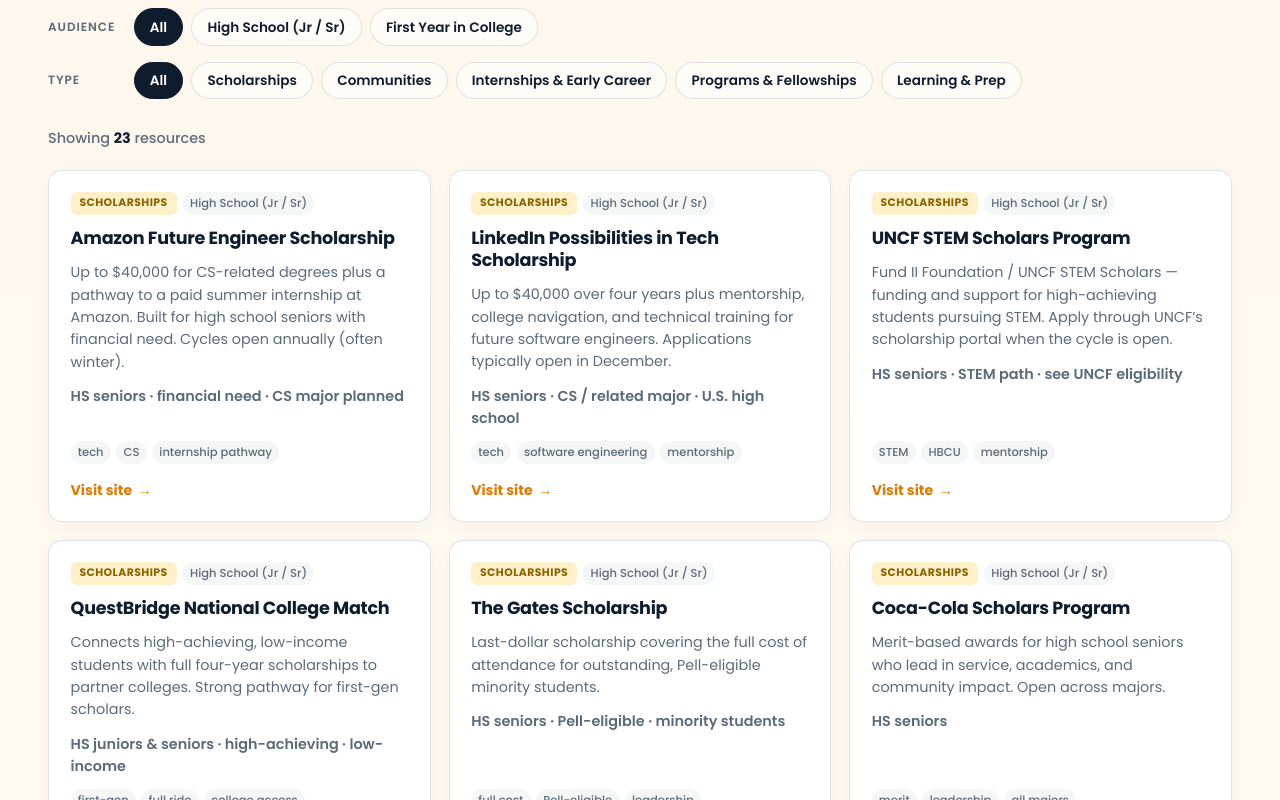
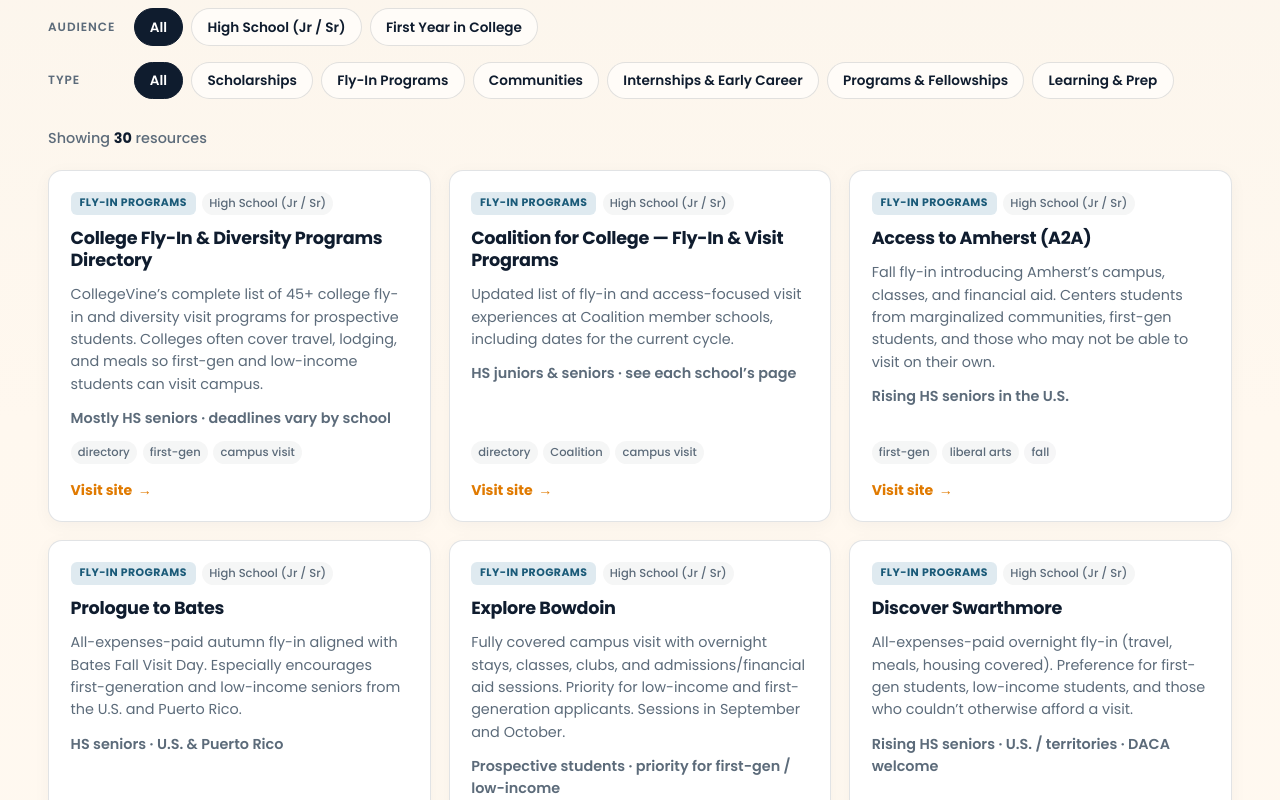
Before and after one commit to KennaissaNabi/FGS-ResourceHub, a React (Vite) app: page / in a window 1280 px wide. Shown: the part 1420-2220 px from the top of the page. Built offline with nearby package versions, Linux system fonts and the light colour scheme.

Commit message:
Add fly-in programs from the CollegeVine directory.
Introduce a Fly-In category with the full directory plus verified school programs for first-gen and low-income seniors.

```diff
--- a/src/App.tsx
+++ b/src/App.tsx
@@ -23,6 +23,7 @@
 const CATEGORIES: Array<"all" | Category> = [
   "all",
   "scholarship",
+  "fly-in",
   "community",
   "internship",
   "program",
--- a/src/data/resources.ts
+++ b/src/data/resources.ts
@@ -1,6 +1,7 @@
 export type Audience = "high-school" | "college-first-year" | "all";
 export type Category =
   | "scholarship"
+  | "fly-in"
   | "community"
   | "internship"
   | "program"
@@ -25,6 +26,7 @@
 
 export const categoryLabels: Record<Category, string> = {
   scholarship: "Scholarships",
+  "fly-in": "Fly-In Programs",
   community: "Communities",
   internship: "Internships & Early Career",
   program: "Programs & Fellowships",
@@ -32,6 +34,85 @@
 };
 
 export const resources: Resource[] = [
+  // ——— Fly-in / campus visit programs (HS) ———
+  {
+    id: "collegevine-fly-in-list",
+    name: "College Fly-In & Diversity Programs Directory",
+    description:
+      "CollegeVine’s complete list of 45+ college fly-in and diversity visit programs for prospective students. Colleges often cover travel, lodging, and meals so first-gen and low-income students can visit campus.",
+    url: "https://blog.collegevine.com/college-fly-in-and-diversity-programs-a-complete-list",
+    audiences: ["high-school"],
+    category: "fly-in",
+    tags: ["directory", "first-gen", "campus visit"],
+    eligibility: "Mostly HS seniors · deadlines vary by school",
+  },
+  {
+    id: "coalition-fly-in-list",
+    name: "Coalition for College — Fly-In & Visit Programs",
+    description:
+      "Updated list of fly-in and access-focused visit experiences at Coalition member schools, including dates for the current cycle.",
+    url: "https://www.coalitionforcollegeaccess.org/mycoalition-counselor-all/fly-in-programs-visits",
+    audiences: ["high-school"],
+    category: "fly-in",
+    tags: ["directory", "Coalition", "campus visit"],
+    eligibility: "HS juniors & seniors · see each school’s page",
+  },
+  {
+    id: "amherst-a2a",
+    name: "Access to Amherst (A2A)",
+    description:
+      "Fall fly-in introducing Amherst’s campus, classes, and financial aid. Centers students from marginalized communities, first-gen students, and those who may not be able to visit on their own.",
+    url: "https://www.amherst.edu/admission/diversity/a2a",
+    audiences: ["high-school"],
+    category: "fly-in",
+    tags: ["first-gen", "liberal arts", "fall"],
+    eligibility: "Rising HS seniors in the U.S.",
+  },
+  {
+    id: "bates-prologue",
+    name: "Prologue to Bates",
+    description:
+      "All-expenses-paid autumn fly-in aligned with Bates Fall Visit Day. Especially encourages first-generation and low-income seniors from the U.S. and Puerto Rico.",
+    url: "https://www.bates.edu/admission/connect-with-bates/prologue/",
+    audiences: ["high-school"],
+    category: "fly-in",
+    tags: ["first-gen", "all expenses paid", "fall"],
+    eligibility: "HS seniors · U.S. & Puerto Rico",
+  },
+  {
+    id: "bowdoin-explore",
+    name: "Explore Bowdoin",
+    description:
+      "Fully covered campus visit with overnight stays, classes, clubs, and admissions/financial aid sessions. Priority for low-income and first-generation applicants. Sessions in September and October.",
+    url: "https://www.bowdoin.edu/admissions/visit/explore-bowdoin/",
+    audiences: ["high-school"],
+    category: "fly-in",
+    tags: ["first-gen", "all expenses paid", "fall"],
+    eligibility: "Prospective students · priority for first-gen / low-income",
+  },
+  {
+    id: "swarthmore-discover",
+    name: "Discover Swarthmore",
+    description:
+      "All-expenses-paid overnight fly-in (travel, meals, housing covered). Preference for first-gen students, low-income students, and those who couldn’t otherwise afford a visit.",
+    url: "https://www.swarthmore.edu/admissions-aid/discover-swarthmore-fly-program",
+    audiences: ["high-school"],
+    category: "fly-in",
+    tags: ["first-gen", "all expenses paid", "fall"],
+    eligibility: "Rising HS seniors · U.S. / territories · DACA welcome",
+  },
+  {
+    id: "mit-wise",
+    name: "MIT WISE (Weekend Immersion in Science & Engineering)",
+    description:
+      "Free three-day immersion at MIT, including transportation. Strongly encourages students from underserved backgrounds, rural areas, low-income families, and potential first-gen college students.",
+    url: "https://mitadmissions.org/pages/wise/",
+    audiences: ["high-school"],
+    category: "fly-in",
+    tags: ["STEM", "first-gen", "all expenses paid"],
+    eligibility: "Rising HS seniors · U.S. / territories",
+  },
+
   // ——— High school scholarships & programs ———
   {
     id: "amazon-future-engineer",
--- a/src/index.css
+++ b/src/index.css
@@ -413,6 +413,11 @@
   color: #8a6200;
 }
 
+.badge-fly-in {
+  background: rgba(32, 110, 148, 0.14);
+  color: #1a5a78;
+}
+
 .badge-community {
   background: rgba(20, 50, 79, 0.1);
   color: var(--navy);
```
